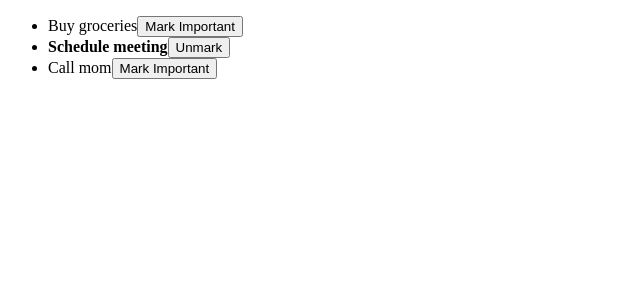
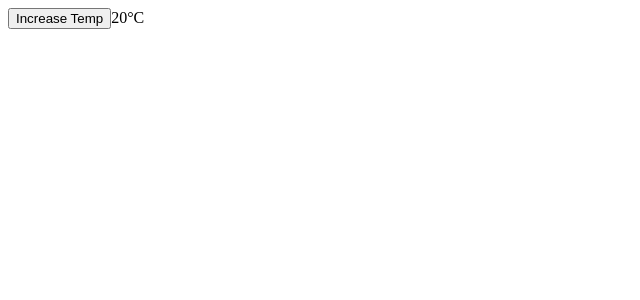
Before and after one commit to pdxserg/exam, a React app: page / in a window 1280 px wide. Shown: the top 300 px of the page, without its empty margins (0-640 px from the left). Built offline with nearby package versions, Linux system fonts and the light colour scheme.

Commit message:
sprint 5-10

```diff
--- a/src/index.tsx
+++ b/src/index.tsx
@@ -1,80 +1,56 @@
-import { configureStore, createSlice } from "@reduxjs/toolkit"
-import { createRoot } from "react-dom/client"
-import { Provider, useDispatch, useSelector } from "react-redux"
-
-type Note = {
-	id: number
-	content: string
-	important: boolean
-}
+import { configureStore, createSlice } from "@reduxjs/toolkit";
+import { createRoot } from "react-dom/client";
+import { Provider, useDispatch, useSelector } from "react-redux";
 
 // slice
 const slice = createSlice({
-	name: "notes",
+	name: "temperature",
 	initialState: {
-		items: [
-			{ id: 1, content: "Buy groceries", important: false },
-			{ id: 2, content: "Schedule meeting", important: true },
-			{ id: 3, content: "Call mom", important: false },
-		],
+		celsius: 20,
 	},
 	reducers: {
-		updateNote: (state, action) => {
-			return state
+		increase: (state) => {
+			return state;
 		},
 	},
-})
+});
 
-const { updateNote } = slice.actions
+const { increase } = slice.actions;
 
 // App.tsx
 const App = () => {
-	const notes = useSelector((state: RootState) => state.notes.items)
-	const dispatch = useDispatch()
-
-	const toggleImportance = (note: Note) => {
-		dispatch(updateNote({ id: note.id, important: !note.important }))
-	}
+	const temp = useSelector((state: RootState) => state.temperature.celsius);
+	const dispatch = useDispatch();
 
 	return (
-		<ul>
-			{notes.map((note) => (
-				<li key={note.id}>
-          <span
-	          style={{
-		          fontWeight: note.important ? "bold" : "normal",
-	          }}
-          >
-            {note.content}
-          </span>
-					<button onClick={() => toggleImportance(note)}>{note.important ? "Unmark" : "Mark Important"}</button>
-				</li>
-			))}
-		</ul>
-	)
-}
+		<>
+			<button onClick={() => dispatch(increase())}>Increase Temp</button>
+			<span>{temp}°C</span>
+		</>
+	);
+};
 
 // store.ts
 export const store = configureStore({
 	reducer: {
-		notes: slice.reducer,
+		temperature: slice.reducer,
 	},
-})
+});
 
-export type RootState = ReturnType<typeof store.getState>
+export type RootState = ReturnType<typeof store.getState>;
 
 // main.ts
 createRoot(document.getElementById("root")!).render(
 	<Provider store={store}>
 		<App />
 	</Provider>,
-)
+);
 
 // 📜 Описание:
-// При нажатии на кнопку Mark Important или Unmark рядом с заметкой, важность заметки не обновляется 🥲
+// При нажатии на кнопку Increase Temp температура не увеличивается 🥲
 
 // 🪛 Задача:
-// Перепишите изменение стейта таким образом, чтобы при нажатии на кнопку Mark Important или Unmark,
-// состояние важности заметки обновлялось.
+// Перепишите изменение стейта таким образом, чтобы при нажатии на кнопку Increase Temp,
+// температура увеличивалась на 1 градус
 // В качестве ответа укажите исправленную строку кода.
 // ❗Изменение стейта должно быть написано мутабельным образом
```
